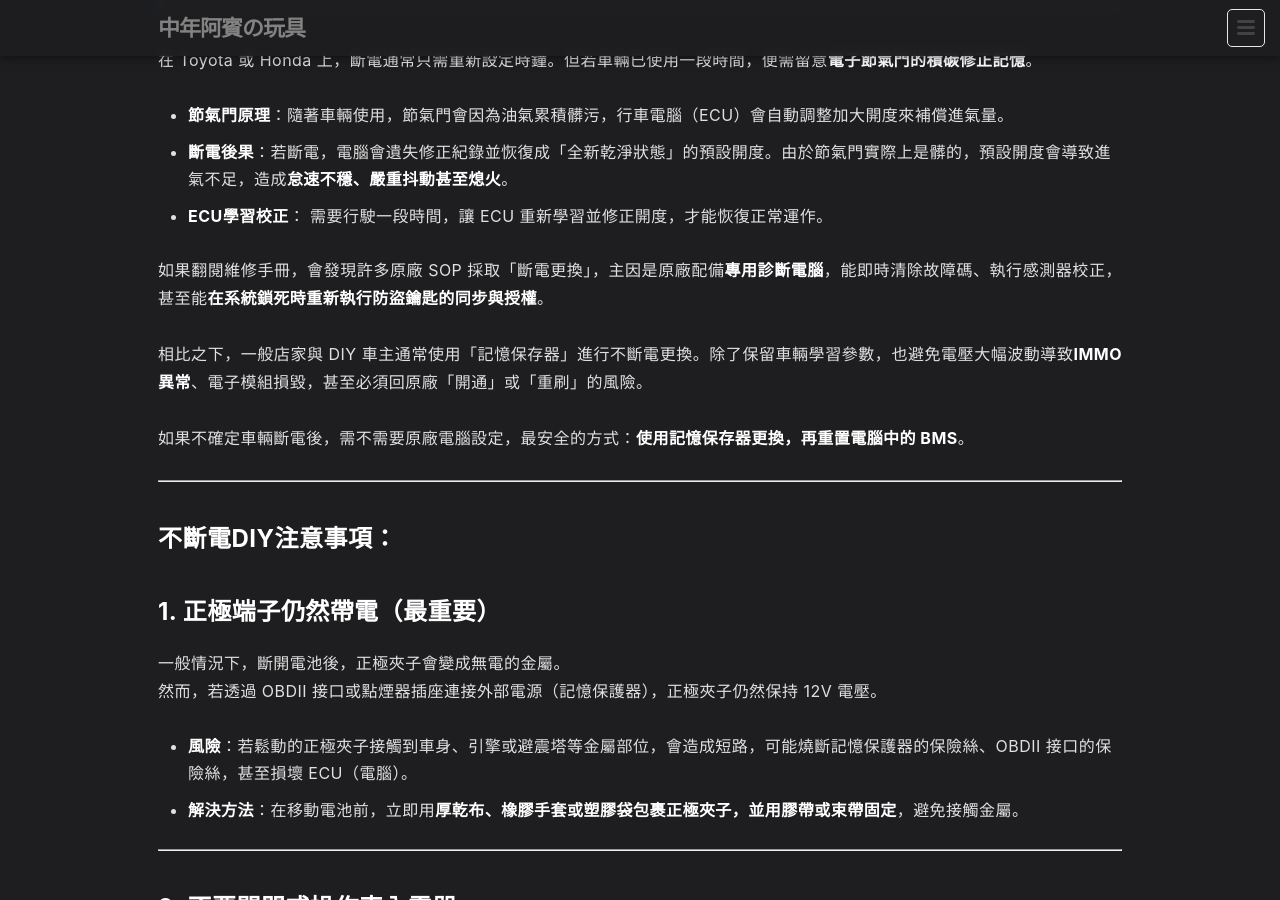
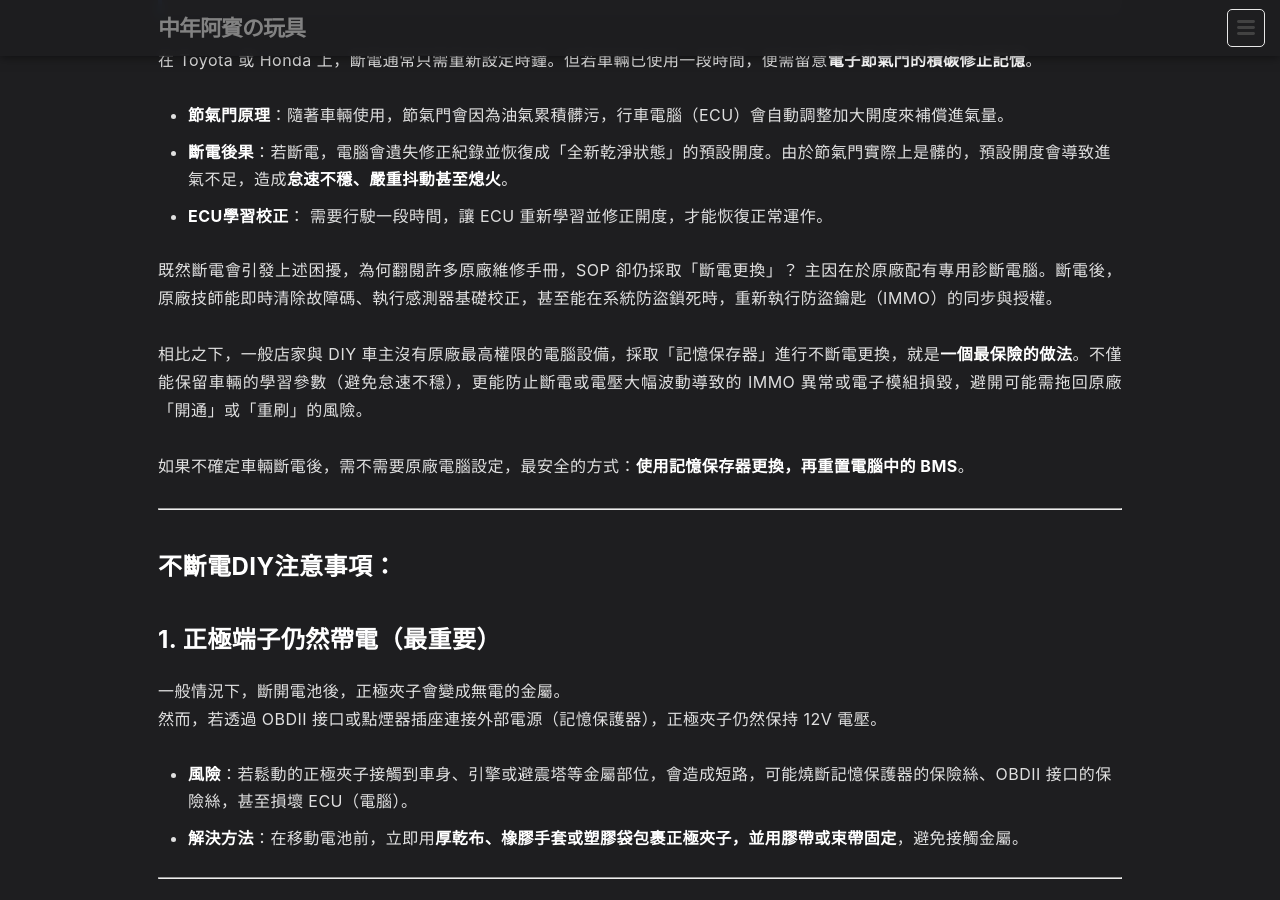
Before and after one commit to 1stbenz/1stbenz.github.io, a Jekyll site: the page built from _posts/zh/2025-09-17-memory-saving-battery.md, in a window 1280 px wide and 900 px high, scrolled down 863 px. Built offline with Jekyll 4.4.1, drawn with Linux system fonts in a browser that asks for light colours.

Commit message:
Update 2025-09-17-memory-saving-battery.md

```diff
--- a/_posts/zh/2025-09-17-memory-saving-battery.md
+++ b/_posts/zh/2025-09-17-memory-saving-battery.md
@@ -38,12 +38,12 @@ faq:
 *   **斷電後果**：若斷電，電腦會遺失修正紀錄並恢復成「全新乾淨狀態」的預設開度。由於節氣門實際上是髒的，預設開度會導致進氣不足，造成**怠速不穩、嚴重抖動甚至熄火**。
 *   **ECU學習校正**： 需要行駛一段時間，讓 ECU 重新學習並修正開度，才能恢復正常運作。
 
-如果翻閱維修手冊，會發現許多原廠 SOP 採取「斷電更換」，主因是原廠配備**專用診斷電腦**，能即時清除故障碼、執行感測器校正，甚至能**在系統鎖死時重新執行防盜鑰匙的同步與授權**。
+既然斷電會引發上述困擾，為何翻閱許多原廠維修手冊，SOP 卻仍採取「斷電更換」？
+主因在於原廠配有專用診斷電腦。斷電後，原廠技師能即時清除故障碼、執行感測器基礎校正，甚至能在系統防盜鎖死時，重新執行防盜鑰匙（IMMO）的同步與授權。
 
-相比之下，一般店家與 DIY 車主通常使用「記憶保存器」進行不斷電更換。除了保留車輛學習參數，也避免電壓大幅波動導致**IMMO異常**、電子模組損毀，甚至必須回原廠「開通」或「重刷」的風險。
+相比之下，一般店家與 DIY 車主沒有原廠最高權限的電腦設備，採取「記憶保存器」進行不斷電更換，就是**一個最保險的做法**。不僅能保留車輛的學習參數（避免怠速不穩），更能防止斷電或電壓大幅波動導致的 IMMO 異常或電子模組損毀，避開可能需拖回原廠「開通」或「重刷」的風險。
 
 如果不確定車輛斷電後，需不需要原廠電腦設定，最安全的方式：**使用記憶保存器更換，再重置電腦中的 BMS**。
-
 
 ---
 
```
